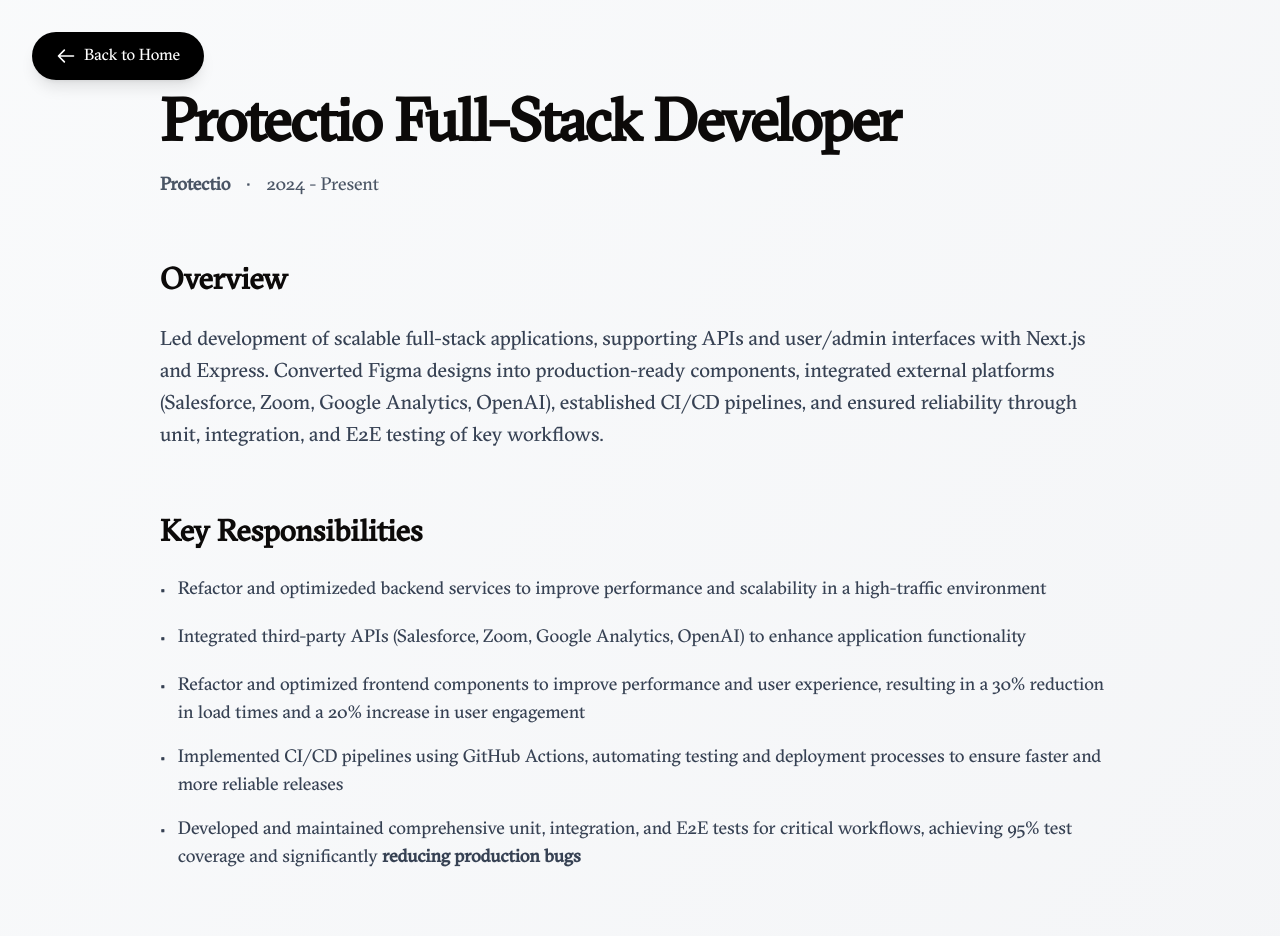
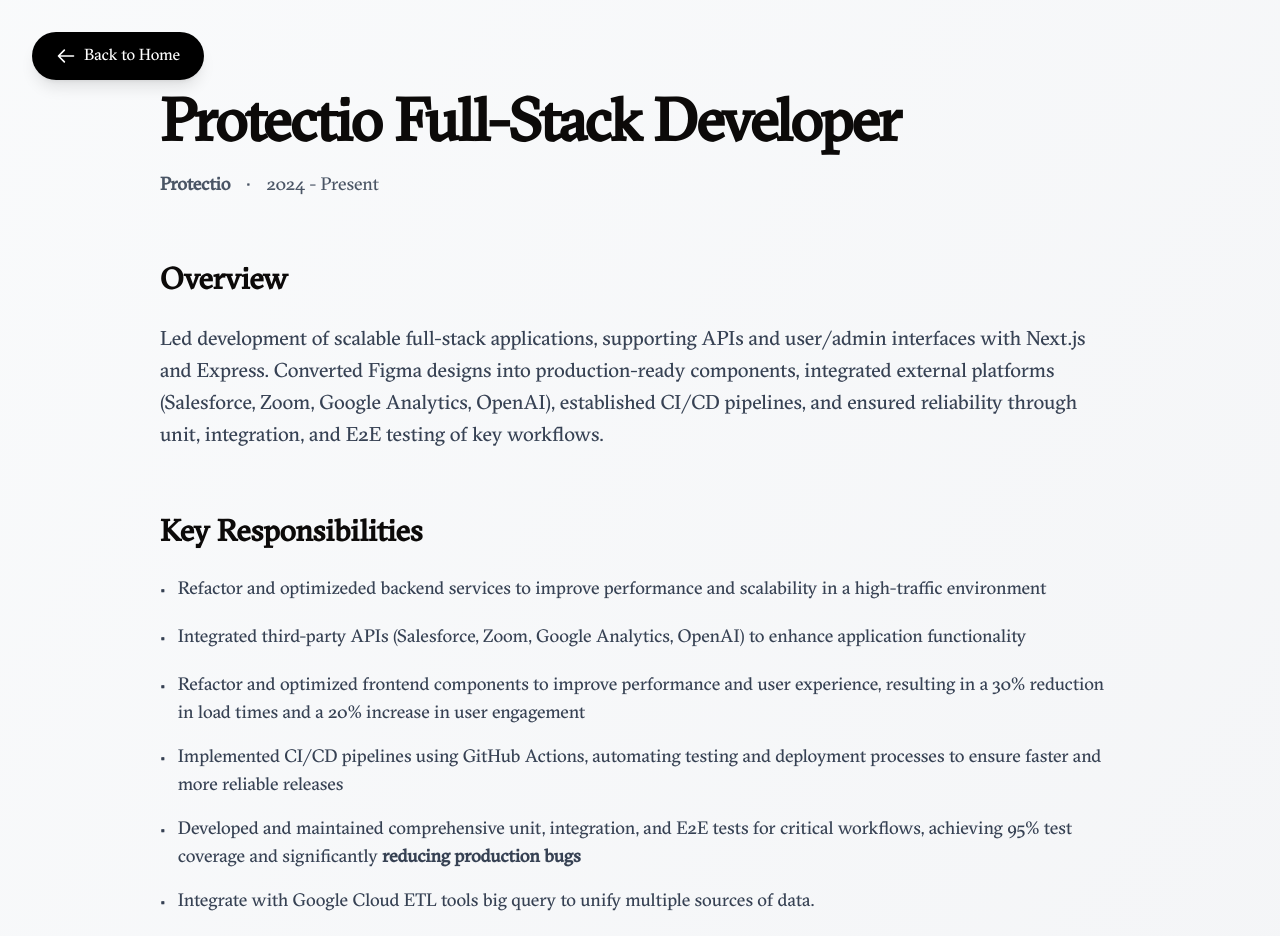
Before and after one commit to AlonsoORG/alonso-portfolio, a Next.js app: page /work/protectio in a window 1280 px wide. Shown: the top 936 px of the page. Built offline with nearby package versions, Linux system fonts and the light colour scheme.

Commit message:
update resume

```diff
--- a/app/work/protectio/page.tsx
+++ b/app/work/protectio/page.tsx
@@ -73,6 +73,14 @@
                 Developed and maintained comprehensive unit, integration, and
                 E2E tests for critical workflows, achieving 95% test coverage
                 and significantly <strong>reducing production bugs</strong>
+              </span>
+            </li>
+
+            <li className="flex gap-3">
+              <span className="text-2xl">•</span>
+              <span>
+                Integrate with Google Cloud ETL tools big query to unify
+                multiple sources of data.
               </span>
             </li>
           </ul>
--- a/src/components/ui/experienceCard.tsx
+++ b/src/components/ui/experienceCard.tsx
@@ -13,7 +13,7 @@
 }: IExperience) {
   return (
     <div
-      className="border border-foreground/20 rounded-4xl p-6 text-left bg-white/40 backdrop-blur-sm"
+      className="border border-foreground/20 rounded-4xl p-6 text-left bg-white/80 backdrop-blur-sm"
       id={id.toString()}
     >
       <div className="hidden md:flex items-center justify-center mb-4 ">
```
Also changed, not shown: app/work/enrollmentresource/page.tsx (added).
